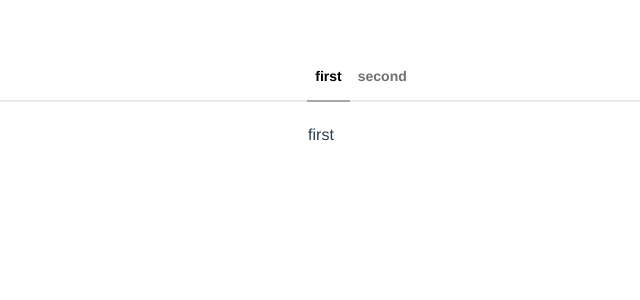
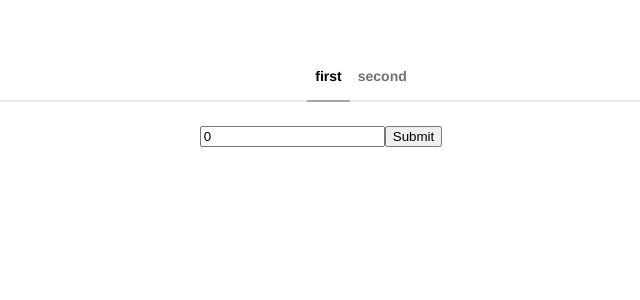
Before and after one commit to aneeshjk25/negotiation-app, a Vue app: page / in a window 1280 px wide. Both pictures are taken after a click on the item "first". Shown: the top 300 px of the page, without its empty margins (319-959 px from the left). Built offline with nearby package versions, Linux system fonts and the light colour scheme.

Commit message:
accept input from user and display output

```diff
--- a/src/App.vue
+++ b/src/App.vue
@@ -1,8 +1,12 @@
 <template>
   <div id="app">
     <tabs>
-      <tab name="first" :selected="true">first</tab>
-      <tab name="second">second</tab>
+      <tab name="first" :selected="true">
+        <input-salary @submit="addSalary($event, 'employeeMinimumPay')" v-if="!employeeMinimumPay"></input-salary>
+      </tab>
+      <tab name="second">
+        <input-salary @submit="addSalary($event, 'employerMaximumPay')" v-if="!employerMaximumPay"></input-salary>
+      </tab>
     </tabs>
   </div>
 </template>
@@ -11,13 +15,31 @@
 import { Component, Vue } from 'vue-property-decorator';
 import Tabs from './components/Tabs.vue';
 import Tab from './components/Tab.vue';
+import InputSalary from './components/InputSalary.vue';
 @Component({
   components: {
     Tabs,
     Tab,
+    InputSalary,
   },
 })
-export default class App extends Vue {}
+export default class App extends Vue {
+  public employeeMinimumPay = 0;
+  public employerMaximumPay = 0;
+  public addSalary(salary: number, salaryFor: 'employeeMinimumPay' | 'employerMaximumPay') {
+    this[salaryFor] = salary;
+    this.negotiate();
+  }
+  private negotiate() {
+    if ( this.employeeMinimumPay && this.employerMaximumPay) {
+      if (this.employeeMinimumPay <= this.employerMaximumPay) {
+        alert('success');
+      } else {
+        alert('failure');
+      }
+    }
+  }
+}
 </script>
 
 <style>
--- /dev/null
+++ b/src/components/InputSalary.vue
@@ -0,0 +1,17 @@
+<template>
+    <div>
+        <input v-model.number="salary" type="number"/>
+        <button type="button" @click="onSubmit">Submit</button>
+    </div>
+</template>
+
+<script lang="ts">
+import { Component, Prop, Vue } from 'vue-property-decorator';
+@Component
+export default class Tab extends Vue {
+    private salary = 0;
+    private onSubmit() {
+        this.$emit('submit', this.salary);
+    }
+}
+</script>
--- a/tslint.json
+++ b/tslint.json
@@ -14,6 +14,7 @@
     "interface-name": false,
     "ordered-imports": false,
     "object-literal-sort-keys": false,
-    "no-consecutive-blank-lines": false
+    "no-consecutive-blank-lines": false,
+    "no-namespace": false
   }
 }
```
